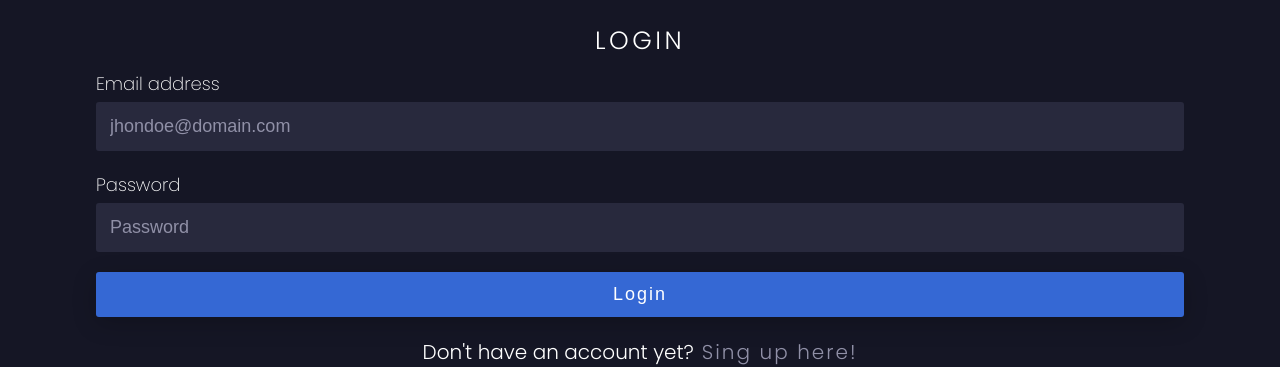
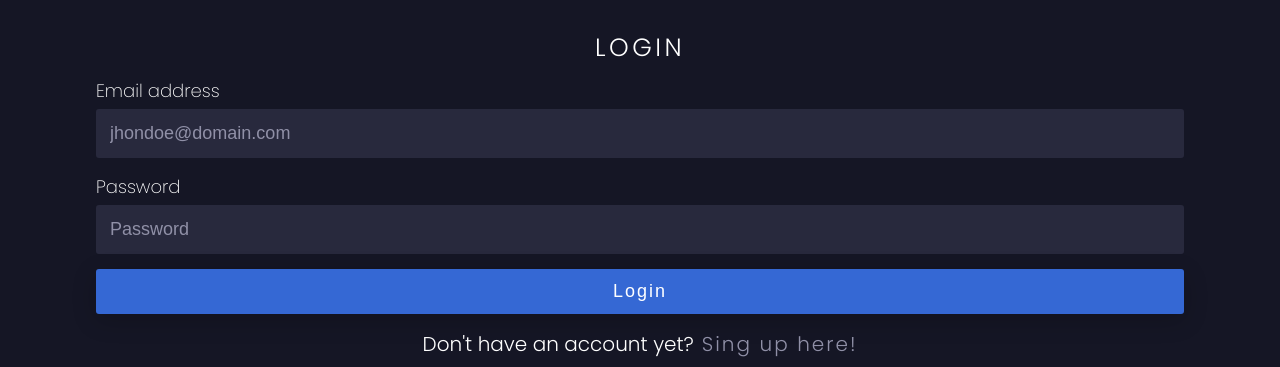
Before and after one commit to JorgeAVargasC/tzuzulcodebootcamp-frontend-react-project, a React (Create React App) app: page /login in a window 1280 px wide. Shown: the part 246-613 px from the top of the page. Built offline with nearby package versions, Linux system fonts and the light colour scheme.

Commit message:
form-group margin

```diff
--- a/src/index.css
+++ b/src/index.css
@@ -202,7 +202,7 @@ li {
 	flex-direction: column;
 	align-items: center;
 	width: 100%;
-	margin-bottom: 2rem;
+	margin-bottom: 1.5rem;
 }
 
 .lbl {
```
